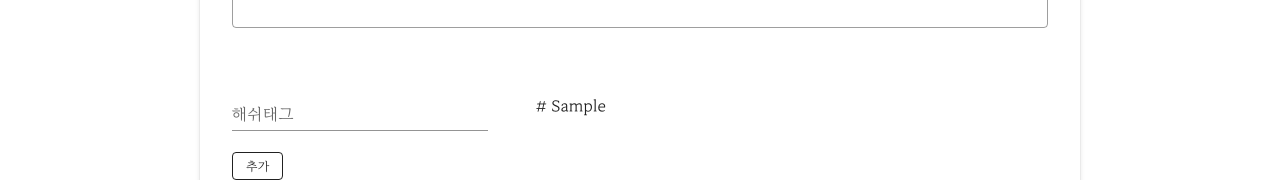
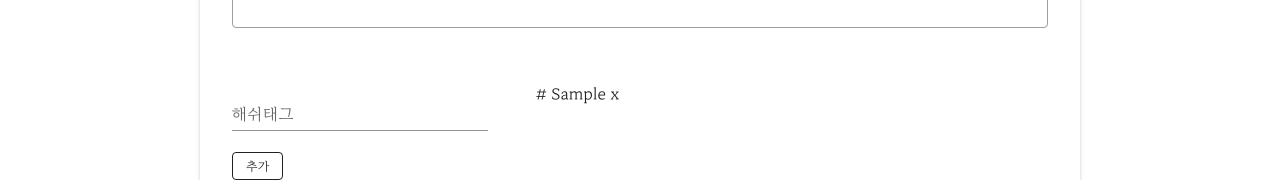
Before and after one commit to jun0811/Doit, a Vue app in the folder frontend/: page /group/groupcreate in a window 1280 px wide. Both pictures are taken after typing "Sample" into the empty fields and a click on the button "추가". Shown: the part 620-800 px from the top of the page. Built offline with nearby package versions, Linux system fonts and the light colour scheme.

Commit message:
feat:그룹 검색 & 그룹생성 수정

```diff
--- a/frontend/src/components/common/SearchBar.vue
+++ b/frontend/src/components/common/SearchBar.vue
@@ -27,6 +27,7 @@ export default {
       submit(){
         // console.log(this.word)
         this.$router.push({name: "GroupList",params: {word: this.word}})
+        this.$router.go()
       }}
   }
 </script>
--- a/frontend/src/components/group/GroupCard.vue
+++ b/frontend/src/components/group/GroupCard.vue
@@ -15,7 +15,7 @@
               class="text--secondary ml-sm-0 ml-11"
             >
               <p class="my-6">{{group.name}}</p>
-              <span v-for="(tag,idx) in group.tags" :key="idx" class="mr-2">#{{tag}}</span>
+              <span v-for="(tag,idx) in group.tags" :key="idx" class="mr-2"># {{tag}}</span>
             </v-col>
           </v-row>
         </template>
--- a/frontend/src/views/Group/GroupCreate.vue
+++ b/frontend/src/views/Group/GroupCreate.vue
@@ -78,8 +78,14 @@
                       @click="add"
                     >추가</v-btn>
                   </v-col>
-                  <v-col class="d-flex flex-wrap">
-                    <ul v-for="(tag,idx) in hashtag" :key="idx" class="col-4"># {{ tag }}</ul>
+                  <v-col cols="8" class="d-flex flex-wrap">
+                    <ul>
+                      <li v-for="(tag,idx) in hashtag" :key="idx" ># {{ tag }}
+                        <button @click="remove(idx)" class>
+                          x
+                        </button>
+                      </li>
+                    </ul>
                   </v-col>
                 </v-row>
                 <v-row>
@@ -113,6 +119,7 @@ export default {
       return{
       menu: false,
       date: new Date().toISOString().substr(0,10),
+      minLength : false,
       name: "",
       maxNum : 0,
       endDate: vm.formatDate(new Date().toISOString().substr(0,10)),
@@ -125,6 +132,11 @@ export default {
       date(){
         this.endDate = this.formatDate(this.date)
       },
+      content(){
+        if (this.content.length>=20){
+          this.minLength = true;
+        }else this.minLength = false;
+      }
     },
     methods: {
       formatDate (date){
@@ -147,9 +159,13 @@ export default {
           alert('단어를 입력!')
         }
       },
+      remove(idx){
+        this.hashtag.splice(idx,1)
+      },
 
       create(){
-        http.post('/group/createGroup',
+        if (this.minLength && this.name){
+          http.post('/group/createGroup',
           {
             "name": this.name,
             "maxNum": this.maxNum,
@@ -161,6 +177,11 @@ export default {
             console.log(res)
             alert('생성완료')
           })
+        }else{
+          if(this.name.length<1) alert('그룹명을 입력해주세요')
+          else {alert(`그룹 소개글을 20자 이상 작성해주세요 ` )}
+
+        }
       }
   }
 
@@ -184,4 +205,12 @@ export default {
   width:"50%";
   border: 1px solid
 }
+ul{
+   list-style:none;
+   padding-left:0px;
+}
+ul li {
+  float: left;
+  margin-right: 15px;
+}
 </style>
```
